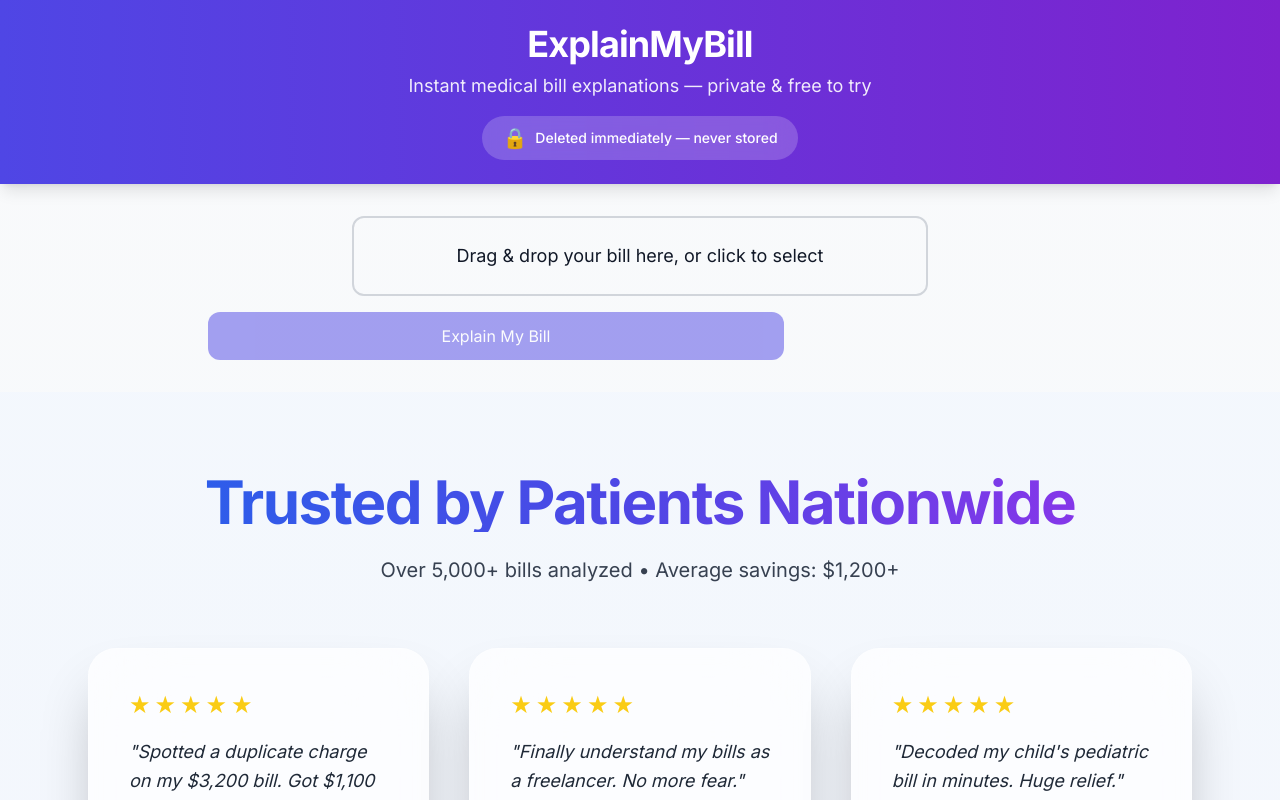
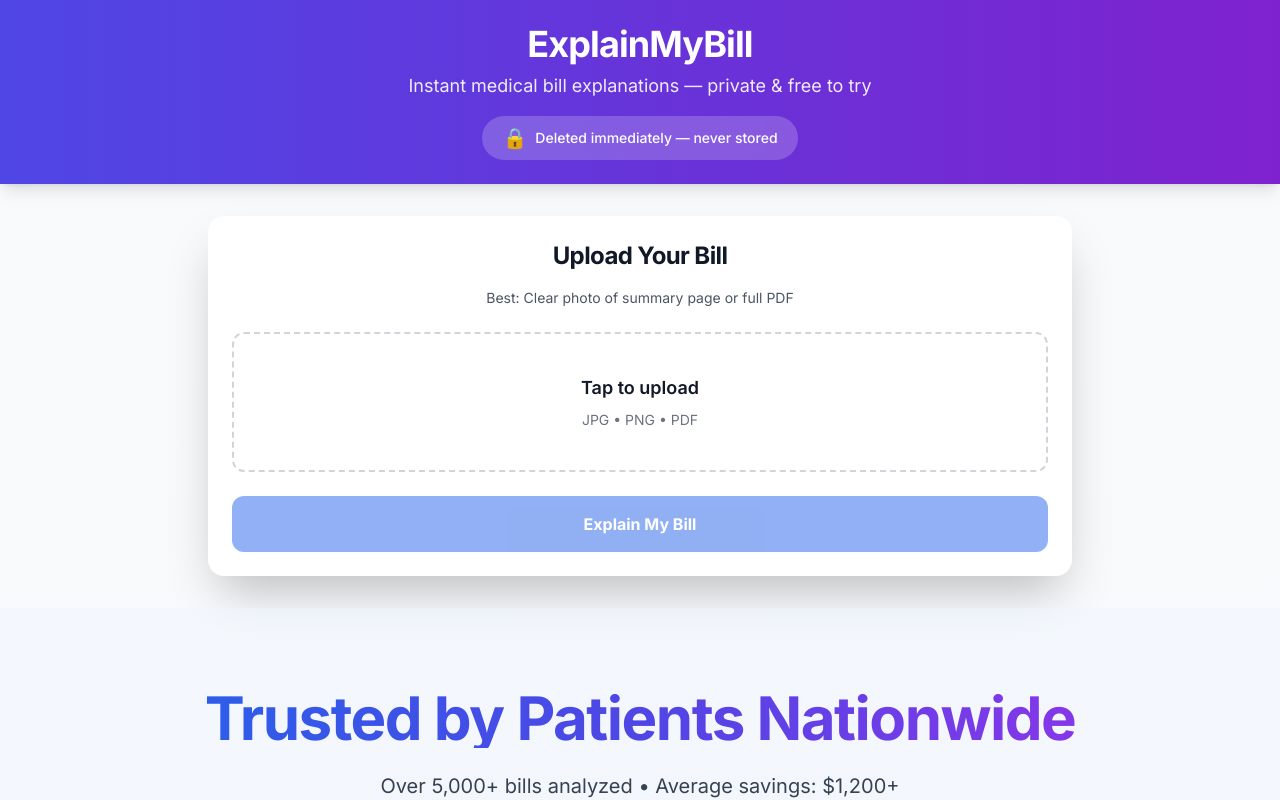
Before and after one commit to kevin-phan-25/explain-my-bill-frontend, a React (Create React App) app in the folder frontend/: page / in a window 1280 px wide. Shown: the top 800 px of the page. Built offline with nearby package versions, Linux system fonts and the light colour scheme.

Commit message:
Update BillUploader.js

```diff
--- a/frontend/src/components/BillUploader.js
+++ b/frontend/src/components/BillUploader.js
@@ -1,62 +1,83 @@
-import React, { useState, useRef } from "react";
+import React, { useState } from "react";
+import { explainBill } from "../api/explainApi"; // ✅ import new API helper
 
-export default function BillUploader({ onUpload }) {
+export default function BillUploader({ onResult, onLoading }) {
   const [file, setFile] = useState(null);
-  const [dragging, setDragging] = useState(false);
-  const inputRef = useRef(null);
+  const [uploading, setUploading] = useState(false);
+  const [error, setError] = useState("");
 
-  const handleDrop = (e) => {
-    e.preventDefault();
-    setDragging(false);
-    if (e.dataTransfer.files && e.dataTransfer.files[0]) {
-      setFile(e.dataTransfer.files[0]);
+  const handleChange = (e) => {
+    const f = e.target.files[0];
+    if (f && f.size <= 20 * 1024 * 1024) {
+      setFile(f);
+      setError("");
+    } else if (f) {
+      setError("Max 20MB per file");
     }
   };
 
-  const handleUpload = () => {
-    if (file) onUpload(file);
+  const handleSubmit = async (e) => {
+    e.preventDefault();
+    if (!file || uploading) return;
+
+    setUploading(true);
+    onLoading(true);
+    setError("");
+
+    try {
+      const data = await explainBill(file); // ✅ use API helper
+      if (!data || !data.pages) {
+        throw new Error("No valid data returned from server");
+      }
+      onResult(data);
+    } catch (err) {
+      console.error("Upload error:", err);
+      setError(err.message || "Upload failed");
+    } finally {
+      setUploading(false);
+      onLoading(false);
+    }
   };
 
   return (
+    <div className="bg-white dark:bg-gray-800 rounded-2xl shadow-xl p-6">
+      <h2 className="text-2xl font-bold text-center mb-4">Upload Your Bill</h2>
+
+      <p className="text-center text-sm text-gray-600 dark:text-gray-400 mb-6">
+        Best: Clear photo of summary page or full PDF
+      </p>
+
+      <form onSubmit={handleSubmit} className="space-y-6">
+        <div className="border-2 border-dashed border-gray-300 dark:border-gray-600 rounded-xl p-10 text-center">
+          <input
+            type="file"
+            accept="image/*,application/pdf"
+            onChange={handleChange}
+            className="hidden"
+            id="file"
+          />
+          <label htmlFor="file" className="cursor-pointer">
+            {file ? (
+              <p className="font-semibold text-lg">{file.name}</p>
+            ) : (
               <div>
-      <div
-        onDragOver={(e) => {
-          e.preventDefault();
-          setDragging(true);
-        }}
-        onDragLeave={(e) => {
-          e.preventDefault();
-          setDragging(false);
-        }}
-        onDrop={handleDrop}
-        onClick={() => inputRef.current.click()}
-        className={`max-w-xl mx-auto p-6 rounded-xl border-2 ${
-          dragging ? "border-indigo-500 bg-indigo-50" : "border-gray-300"
-        } text-center cursor-pointer transition`}
-      >
-        {file ? (
-          <p className="text-lg font-semibold">{file.name}</p>
-        ) : (
-          <p className="text-lg">
-            Drag & drop your bill here, or click to select
-          </p>
+                <p className="font-semibold text-lg">Tap to upload</p>
+                <p className="text-sm text-gray-500 mt-2">JPG • PNG • PDF</p>
+              </div>
             )}
-        <input
-          ref={inputRef}
-          type="file"
-          accept="image/*,.pdf,.xlsx,.xls"
-          onChange={(e) => setFile(e.target.files[0])}
-          className="hidden"
-        />
+          </label>
         </div>
 
+        {error && <p className="text-red-600 text-center font-medium">{error}</p>}
+
         <button
-        disabled={!file}
-        onClick={handleUpload}
-        className="mt-4 w-full max-w-xl mx-auto bg-indigo-600 text-white py-3 rounded-xl disabled:opacity-50"
+          type="submit"
+          disabled={!file || uploading}
+          className="w-full bg-blue-600 hover:bg-blue-700 dark:bg-blue-500 dark:hover:bg-blue-600 text-white font-bold py-4 rounded-xl disabled:opacity-50 transition"
         >
-        Explain My Bill
+          {uploading ? "Analyzing..." : "Explain My Bill"}
         </button>
+      </form>
     </div>
   );
 }
```
Lines whose indentation alone changed are shown as unchanged.
